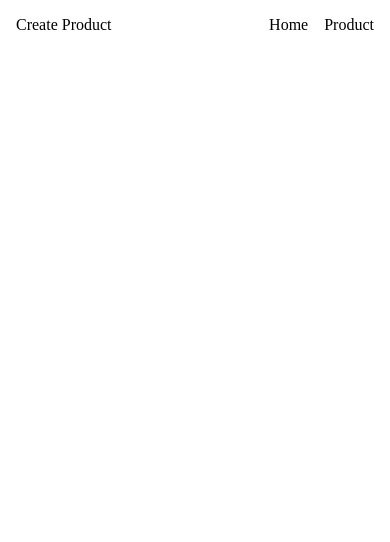
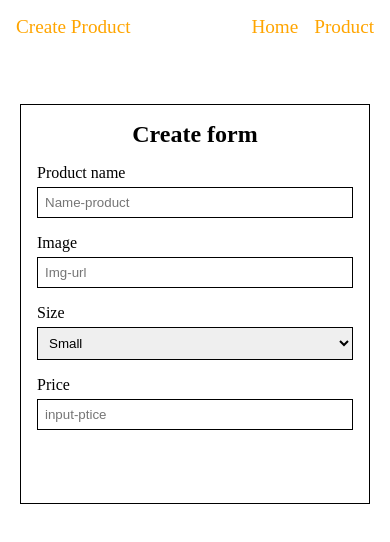
Before and after one commit to shyamchatterjee/Pizza-store, a React (Vite) app: page /createform in a window 390 px wide. Shown: the top 542 px of the page. Built offline with nearby package versions, Linux system fonts and the light colour scheme.

Commit message:
create db.json

```diff
--- a/database/db.json
+++ b/database/db.json
@@ -1,22 +1,28 @@
 {
-    "product":[
-        {
-            "name" : "Hevena special",
-            "size" : "Small",
-            "price" : 599
-        },
-        {
-            "name" : "Caramel pineappl",
-            "size" : "Small",
-            "price" : 699
-        },{
-            "name" : "Chkien premier",
-            "size" : "Meduim",
-            "price" : 899
-        },{
-            "name" : "Double premier",
-            "size" : "Large",
-            "price" : 1399
-        }
-    ]
+  "product": [
+    {
+      "image": "https://kouzinapizza.ca/wp-content/uploads/2023/09/Chef-Special.jpg.webp",
+      "name": "Hevena special",
+      "size": "Small",
+      "price": 599
+    },
+    {
+      "image": "https://th.bing.com/th/id/OIP.uq87A-JbKmwuumzXmfHQtgHaHa?w=750&h=750&rs=1&pid=ImgDetMain",
+      "name": "Caramel pineappl",
+      "size": "Small",
+      "price": 699
+    },
+    {
+      "image": "https://th.bing.com/th/id/OIP.KSiFPNeg3JPPYBKb-4TV0QHaHa?w=1080&h=1080&rs=1&pid=ImgDetMain",
+      "name": "Chkien premier",
+      "size": "Meduim",
+      "price": 899
+    },
+    {
+      "image": "https://pizzamiamiami.com/wp-content/uploads/2020/04/pizza-mia-veggie-2-low-800x800.png",
+      "name": "Double premier",
+      "size": "Large",
+      "price": 1399
+    }
+  ]
 }
--- a/src/App.css
+++ b/src/App.css
@@ -49,7 +49,8 @@
 }
 a{
   text-decoration: none;
-  color: black;
+  color: orange;
+  font-size: larger;
 }
 .router-contener{
   display: flex;
@@ -77,3 +78,77 @@ a{
      width: 110px;
      height: 25px;
 }
+.form-contener{
+  width: 100%;
+   display:  flex;
+   justify-content: center;
+   align-items: center;
+}
+.form{
+  width: 350px;
+  height: 400px;
+  border: 1px solid black;
+  padding: 1rem;
+  display: flex;
+    flex-direction: column;
+    gap: 1rem;
+}
+#name-input{
+  width: 100%;
+  padding: 7px;
+}
+#image-input{
+  width: 100%;
+  padding: 7px;
+}
+.mini-contener{
+  display: flex;
+  flex-direction: column;
+  gap: 5px;
+}
+#select-input{
+  border: 1px solid black;
+  width: 100%;
+  padding: 7px;
+  cursor: pointer;
+}
+#input-price{
+  border: 1px solid black;
+  width: 100%;
+  padding: 7px;
+
+}
+@media (max-width:390px) {
+  .form{
+    margin-top: 50px;
+    width: 350px;
+    height: 400px;
+    border: 1px solid black;
+    padding: 1rem;
+    display: flex;
+    flex-direction: column;
+    gap: 1rem;
+  }
+  #name-input{
+    width: 100%;
+    padding: 7px;
+    border: 1px solid black;
+  }
+  #image-input{
+    border: 1px solid black;
+    width: 100%;
+    padding: 7px;
+  }
+  #select-input{
+    border: 1px solid black;
+    width: 100%;
+    padding: 7px;
+    cursor: pointer;
+  }
+  #input-price{
+    border: 1px solid black;
+    width: 100%;
+    padding: 7px;
+
+  }
+}
--- a/src/component/HomeComponent.jsx
+++ b/src/component/HomeComponent.jsx
@@ -15,7 +15,7 @@ let Home = ()=>{
                      <h2>Don't Wait !</h2>
                     <Link  to="/productcomponent"> <button className="order-now">Order Now</button></Link>
                </div>
-               <img src="https://th.bing.com/th/id/OIP.CTvtcFfgBNVXb7DBolK--gHaHa?rs=1&pid=ImgDetMain" height={200} width={200} alt="" />
+               <img src="https://th.bing.com/th/id/OIP.Cw7uGPfe6kddYwb0QZVmGQHaFw?rs=1&pid=ImgDetMain" height={200} width={200} alt="" />
       </div>
 
       </>
--- a/src/component/createProduct.jsx
+++ b/src/component/createProduct.jsx
@@ -1,13 +1,48 @@
-import { Link } from "react-router"
+import { Link } from "react-router";
 
-let Createform = ()=>{
-    return <> <div className="nav">
-    <Link to="/createform">Create Product</Link>
-    <div className="router-contener">
-    <Link to="/" >Home</Link>
-    <Link to="/productcomponent">Product</Link>
-    </div>
+let Createform = () => {
 
-</div></>
-}
-export default Createform
+
+
+
+
+
+  return (
+    <>
+
+      <div className="nav">
+        <Link to="/createform">Create Product</Link>
+        <div className="router-contener">
+          <Link to="/">Home</Link>
+          <Link to="/productcomponent">Product</Link>
+        </div>
+      </div>
+      <div className="form-contener">
+        <form className="form">
+          <h2 style={{ textAlign: "center" }}>Create form</h2>
+          <div className="mini-contener">
+            <p>Product name</p>
+            <input type="text" name="" id="name-input" placeholder="Name-product"  />
+          </div>
+          <div className="mini-contener">
+            <p>Image</p>
+            <input type="text" name="" id="image-input" placeholder="Img-url" />
+          </div>
+          <div className="mini-contener">
+            <p>Size</p>
+            <select name="" id="select-input">
+                <option value="Small">Small</option>
+                <option value="Medium">Medium</option>
+                <option value="Larger">Larger</option>
+            </select>
+          </div>
+          <div className="mini-contener">
+            <p>Price</p>
+            <input type="number" name="" id="input-price" placeholder="input-ptice" />
+          </div>
+        </form>
+      </div>
+    </>
+  );
+};
+export default Createform;
```
